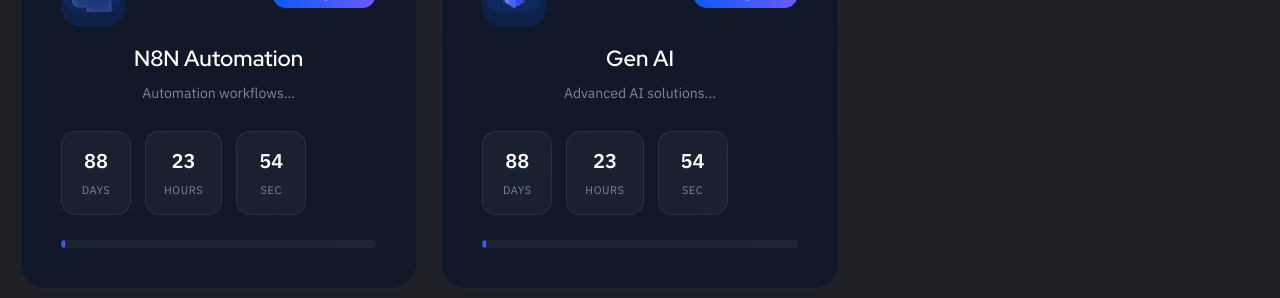
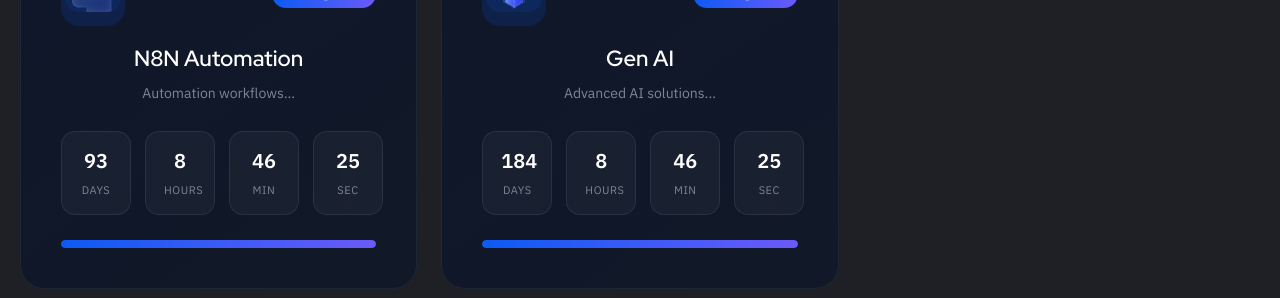
Before and after one commit to AppGitUsers/TechLand, a React (Vite) app: page / in a window 1280 px wide. Shown: the part 4920-5218 px from the top of the page. Built offline with nearby package versions, Linux system fonts and the light colour scheme.

Commit message:
Timer error fixed

```diff
--- a/src/components/ProgressBar.jsx
+++ b/src/components/ProgressBar.jsx
@@ -1,18 +1,17 @@
 function ProgressBar({ launchDate, startDate }) {
+  //console.log(startDate);
 
   const totalDuration =
     new Date(launchDate) - new Date(startDate);
-
   const remaining =
     new Date(launchDate) - new Date();
-
   const progress =
     ((totalDuration - remaining) / totalDuration) * 100;
-
+  //console.log(progress);
   return (
     <div className="progress-wrapper">
       <div
-        className="progress-fill"
+        className="progress-bar"
         style={{ width: `${progress}%` }}
       />
     </div>
--- a/src/components/ServiceCard.jsx
+++ b/src/components/ServiceCard.jsx
@@ -1,27 +1,30 @@
 import { useState, useEffect, useMemo } from "react";
+import ProgressBar from "./ProgressBar";
 
 function ServiceCard({ service }) {
 
   // 1️⃣ Create fixed launch date (3 months from first render)
-  const launchDate = useMemo(() => {
-    const saved = localStorage.getItem(service.title);
+//   const launchDate = useMemo(() => {
+//     const saved = localStorage.getItem(service.title);
 
-    if (saved) return new Date(saved);
+//     if (saved) return new Date(saved);
 
-    const date = new Date();
-    date.setMonth(date.getMonth() + 3);
+//     const date = new Date();
+//     date.setMonth(date.getMonth() + 3);
 
-    localStorage.setItem(service.title, date);
-    return date;
-  }, [service.title]);
+//     localStorage.setItem(service.title, date);
+//     return date;
+//   }, [service.title]);
+
 
   // 2️⃣ Calculate time left
   const calculateTimeLeft = () => {
     const now = new Date();
-    const difference = launchDate - now;
+    const difference = new Date(service.launchDate) - now;
+    // console.log(typeof(service.launchDate));
 
     if (difference <= 0) return null;
-
+    //console.log(difference/ (1000 * 60 * 60 * 24));
     return {
       days: Math.floor(difference / (1000 * 60 * 60 * 24)),
       hours: Math.floor((difference / (1000 * 60 * 60)) % 24),
@@ -64,16 +67,20 @@
 
       <h3 className="service-title">{service.title}</h3>
       <p className="service-desc">{service.desc}</p>
-
       <div className="countdown">
         <div className="time-box">
           <span>{timeLeft.days}</span>
           <small>Days</small>
         </div>
 
-        <div className="time-box">
+        <div className="time-box" >
           <span>{timeLeft.hours}</span>
           <small>Hours</small>
+        </div>
+
+        <div className="time-box">
+          <span>{timeLeft.minutes}</span>
+          <small>Min</small>
         </div>
 
         <div className="time-box">
@@ -83,9 +90,11 @@
       </div>
 
       <div className="progress-wrapper">
-        <div
-          className="progress-bar"
-          style={{ width: `${progress}%` }}
+        <ProgressBar
+          className="progress-fill"
+          launchDate={service.launchDate}
+          startDate={service.startDate}
+          //style={{ width: `${progress}%` }}
         />
       </div>
 
--- a/src/components/UpComingTech.jsx
+++ b/src/components/UpComingTech.jsx
@@ -7,7 +7,7 @@
     icon: "/icon/icon-box-1.svg",
     title: "N8N Automation",
     desc: "Automation workflows...",
-    launchDate: "2026-05-24T00:00:00",
+    launchDate: "2026-05-25T00:00:00",
     startDate: "2026-02-24T00:00:00"
   },
   {
```
